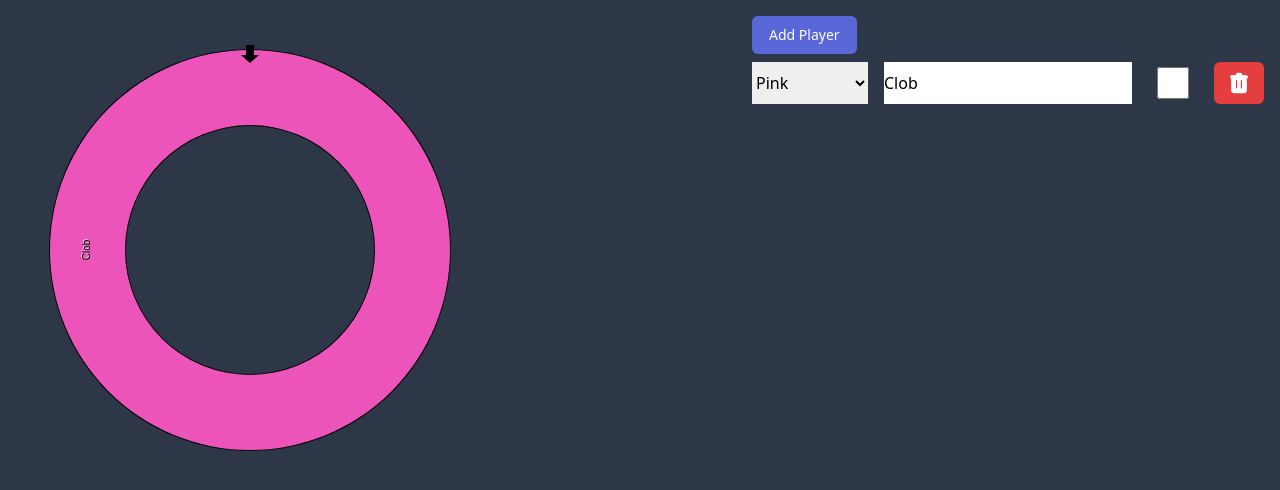
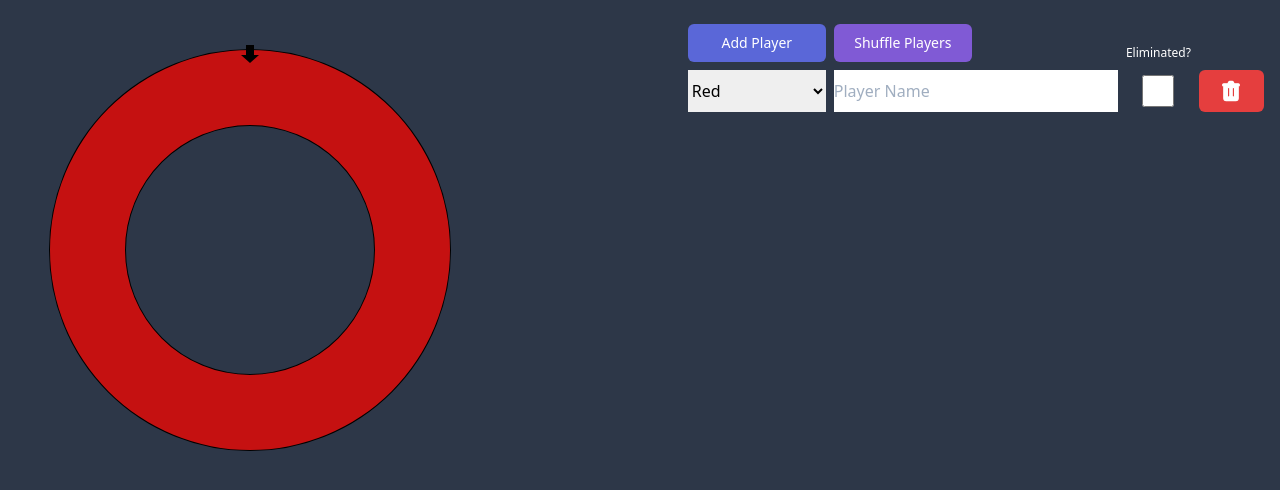
Before and after one commit to Colbydude/among-us-roulette, a Vue app: page / in a window 1280 px wide. Shown: the top 490 px of the page. Built offline with nearby package versions, Linux system fonts and the light colour scheme; what @tailwindcss/custom-forms would draw is missing.

Commit message:
Adjust wheel spin RNG. Add shuffle players button.

```diff
--- a/src/App.vue
+++ b/src/App.vue
@@ -2,13 +2,26 @@
     <div id="app">
         <wheel :players="players.filter(player => player.eliminated === false)" />
         <div class="absolute top-0 right-0 p-4">
+            <div class="grid grid-cols-8 gap-x-2 mt-2">
                 <button
                     @click="addPlayer()"
                     type="button"
-                class="inline-flex justify-center py-2 px-4 border border-transparent text-sm leading-5 font-medium rounded-md text-white bg-indigo-600 hover:bg-indigo-500 focus:outline-none focus:border-indigo-700 focus:shadow-outline-indigo active:bg-indigo-700 transition duration-150 ease-in-out"
+                    class="col-span-2 inline-flex justify-center py-2 px-4 border border-transparent text-sm leading-5 font-medium rounded-md text-white bg-indigo-600 hover:bg-indigo-500 focus:outline-none focus:border-indigo-700 focus:shadow-outline-indigo active:bg-indigo-700 transition duration-150 ease-in-out"
                 >
                     Add Player
                 </button>
+                <button
+                    @click="shufflePlayers()"
+                    type="button"
+                    class="col-span-2 inline-flex justify-center py-2 px-4 border border-transparent text-sm leading-5 font-medium rounded-md text-white bg-purple-600 hover:bg-purple-500 focus:outline-none focus:border-purple-700 focus:shadow-outline-purple active:bg-purple-700 transition duration-150 ease-in-out"
+                >
+                    Shuffle Players
+                </button>
+                <div class="col-span-2"></div>
+                <div class="col-span-1 flex">
+                    <span class="text-xs text-white place-self-end">Eliminated?</span>
+                </div>
+            </div>
             <player-input
                 v-for="(player, index) in players"
                 :key="index"
@@ -35,7 +48,7 @@ export default {
     data: () => ({
         colors: Colors,
         players: [
-            { colorHex: Colors.find(color => color.colorName === 'Pink').colorHex, eliminated: false, playerName: 'Clob' },
+            { colorHex: Colors[0].colorHex, eliminated: false, playerName: '' },
         ]
     }),
 
@@ -61,6 +74,24 @@ export default {
             players.splice(index, 1);
 
             this.players = players;
+        },
+
+        shufflePlayers() {
+            let players = [ ...this.players ];
+            let currentIndex = players.length,
+                temporaryValue,
+                randomIndex;
+
+            while (0 !== currentIndex) {
+                randomIndex = Math.floor(Math.random() * currentIndex);
+                currentIndex -= 1;
+
+                temporaryValue = players[currentIndex];
+                players[currentIndex] = players[randomIndex];
+                players[randomIndex] = temporaryValue;
+            }
+
+            this.players = players;
         }
     }
 }
--- a/src/components/PlayerInput.vue
+++ b/src/components/PlayerInput.vue
@@ -1,5 +1,5 @@
 <template>
-    <div class="block grid grid-cols-8 gap-x-4 mt-2">
+    <div class="grid grid-cols-8 gap-x-2 mt-2">
         <select v-model="player.colorHex" class="form-input col-span-2 block w-full">
             <option
                 v-for="color in colors"
--- a/src/components/Wheel.vue
+++ b/src/components/Wheel.vue
@@ -109,6 +109,10 @@ export default {
             return b + c * (tc + -3 * ts + 3 * t);
         },
 
+        getRandomInt(max) {
+            return Math.floor(Math.random() * Math.floor(max));
+        },
+
         rotateWheel() {
             this.spinTime += 30;
 
@@ -124,13 +128,13 @@ export default {
 
             this.spinTimeout = setTimeout(() => {
                 this.rotateWheel();
-            }, 30);
+            }, this.getRandomInt(30));
         },
 
         spinWheel() {
-            this.spinAngleStart = Math.random() * 10 + 10;
+            this.spinAngleStart = this.getRandomInt(10) + 10;
             this.spinTime = 0;
-            this.spinTimeTotal = Math.random() * 3 + 4 * 1000;
+            this.spinTimeTotal = this.getRandomInt(3) + 4 * (1000 + this.getRandomInt(100));
             this.rotateWheel();
         },
 
```
Lines whose indentation alone changed are shown as unchanged.
